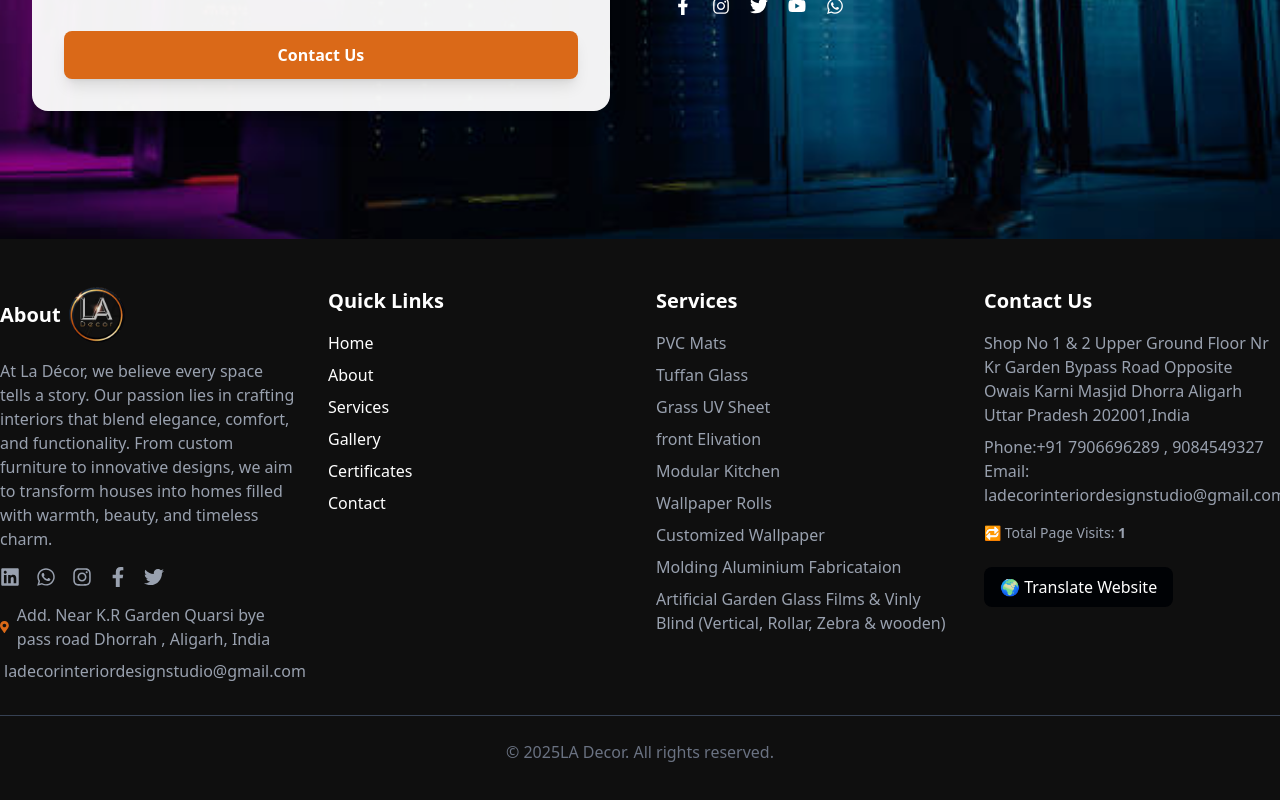
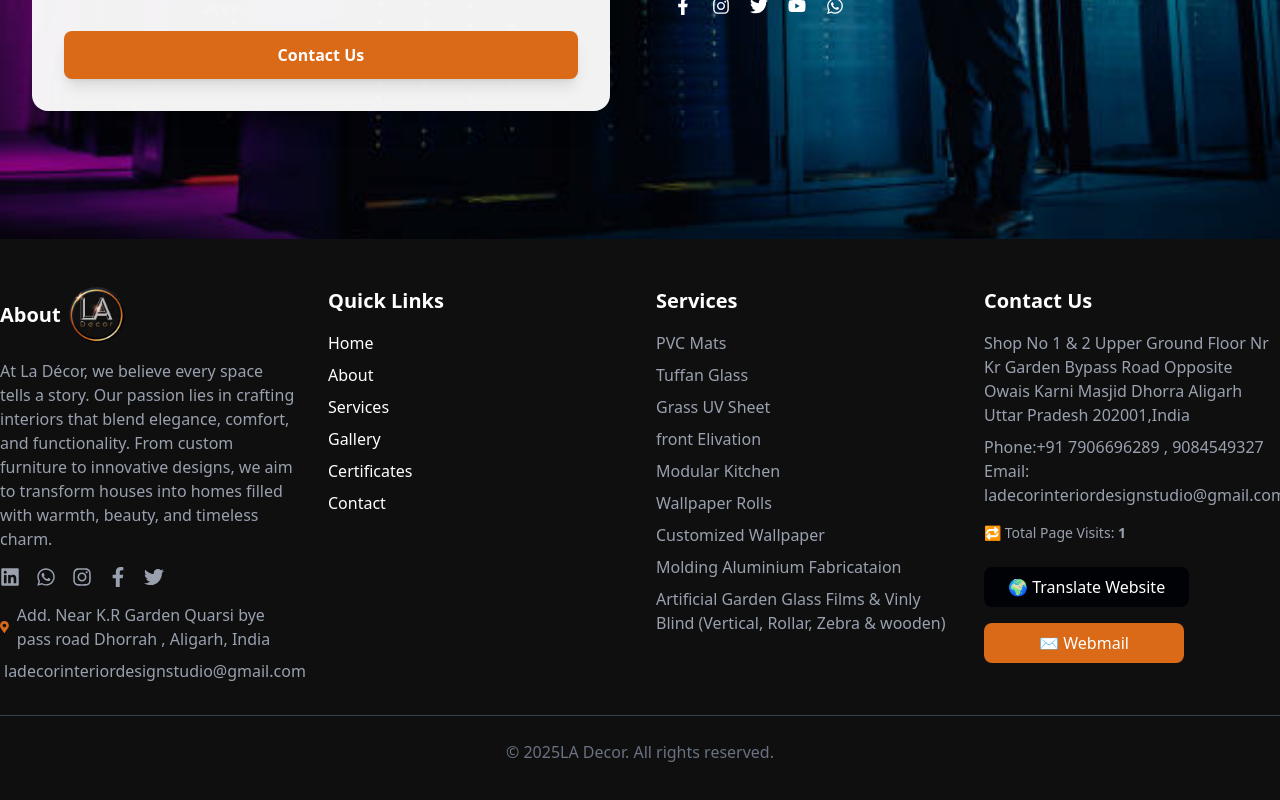
Before and after one commit to Mdasif483/LA-Decor-, a React (Vite) app: page / in a window 1280 px wide. Shown: the part 6086-6886 px from the top of the page. Built offline with nearby package versions, Linux system fonts and the light colour scheme.

Commit message:
web mail add

```diff
--- a/src/components/Footer.jsx
+++ b/src/components/Footer.jsx
@@ -118,16 +118,27 @@ export default function Footer() {
             🔁 Total Page Visits: <span className="font-semibold">{visits}</span>
           </p>
 
+      {/* Translator & Webmail Buttons */}
+<div className="mt-6 flex flex-col gap-4 items-start"> {/* items-start keeps them aligned left */}
   {/* Translator Button */}
-          <div className="mt-6">
   <button
     onClick={() => setShowTranslator(!showTranslator)}
-              className="bg-[#000205] hover:bg-[#000e22] text-white px-4 py-2 rounded-lg"
+    className="bg-[#000205] hover:bg-[#000e22] text-white px-6 py-2 rounded-lg min-w-[200px]"
   >
     🌍 Translate Website
   </button>
   {showTranslator && <Translator />}
+
+  {/* Webmail Button */}
+  <a
+    href="https://md-in-82.webhostbox.net:2096/cpsess3927650103/3rdparty/roundcube/?_task=mail&_mbox=INBOX"
+    className="bg-[#DA6918] hover:bg-[#ff7f3d] text-white px-6 py-2 rounded-lg text-center font-medium transition transform hover:scale-105 duration-300 min-w-[200px]"
+  >
+    ✉️ Webmail
+  </a>
 </div>
+
+
         </div>
 
       </div>
```
Lines whose indentation alone changed are shown as unchanged.
